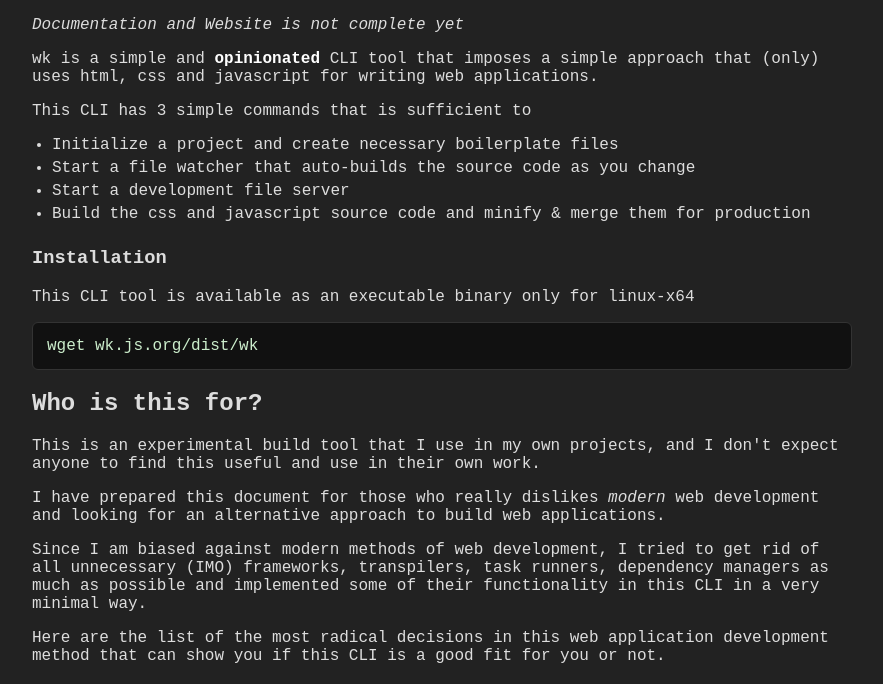
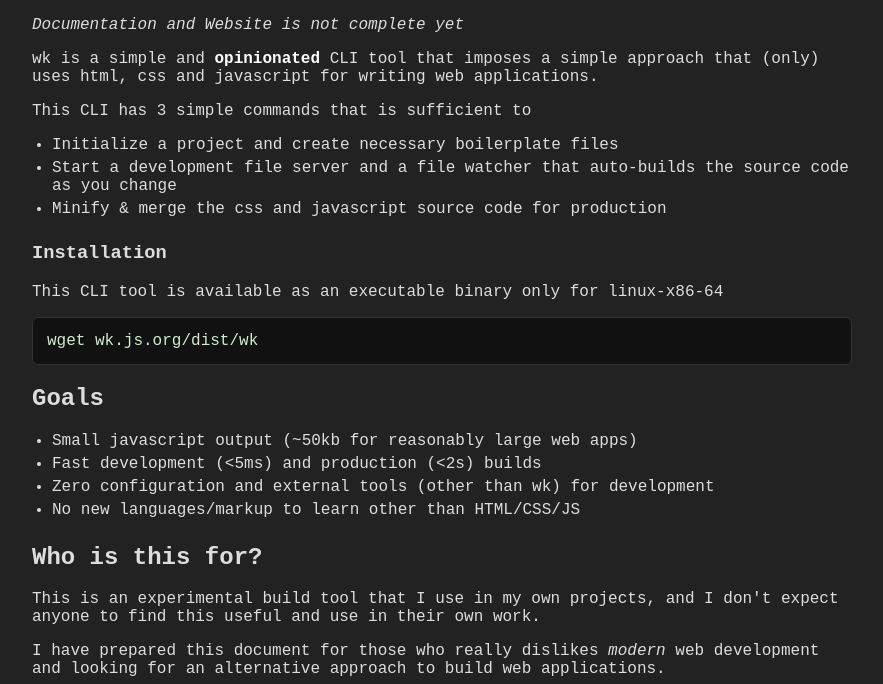
Before and after one commit to alperr/wk, a website: page index.html in a window 1280 px wide. Shown: the part 571-1255 px from the top of the page, without its empty margins (198-1081 px from the left). Drawn offline with Linux system fonts and the light colour scheme.

Commit message:
auto-commit

```diff
--- a/index.html
+++ b/index.html
@@ -77,9 +77,7 @@ pre{background: #111; color: #cec; border-color: #333;}
 /*a{color:#fff;}*/
 .info-blue{color: #bbd5ff;background-color: #004085;border-color: #005095;}
 .info-blue>a{font-weight: bold; color: #eeffff}
-/*.info-red{color: #cce5ff;background-color: #004085;border-color: #005095;}*/
 .info-red{color: #f8d7da;background-color: #721c24;border-color: #822c34;}
-/*.info-red {color:#721c24;background-color:#f8d7da;border-color:#f5c6cb;}*/
 </style>
 </head>
 <body>
@@ -98,16 +96,21 @@ that imposes a simple approach that (only) uses html, css and javascript for wri
 <p>This CLI has 3 simple commands that is sufficient to
 <ul>
 <li>Initialize a project and create necessary boilerplate files</li>
-<li>Start a file watcher that auto-builds the source code as you change</li>
-<li>Start a development file server</li>
-<li>Build the css and javascript source code and minify & merge them for production</li>
+<li>Start a development file server and a file watcher that auto-builds the source code as you change</li>
+<li>Minify & merge the css and javascript source code for production</li>
 </ul>
 
 <h3 id="installation">Installation</h3>
-<p>This CLI tool is available as an executable binary only for linux-x64</p>
+<p>This CLI tool is available as an executable binary only for linux-x86-64</p>
 <pre><code>wget wk.js.org/dist/wk</code></pre>
 
-
+<h2 id="goals">Goals</h2>
+<ul>
+<li>Small javascript output (~50kb for reasonably large web apps)</li>
+<li>Fast development (&lt;5ms) and production (&lt;2s) builds</li>
+<li>Zero configuration and external tools (other than wk) for development</li>
+<li>No new languages/markup to learn other than HTML/CSS/JS</li>
+</ul>
 <h2 id="who-is-this-for">Who is this for?</h2>
 <p>
 This is an experimental build tool that I use in my own projects, and I don't
@@ -130,7 +133,6 @@ Here are the list of the most radical decisions in this web
 application development method that can show you if this CLI is a good fit for you or not.
 </p>
 
-<!--<p class="info info-red abstract">1. Imperative over Declarative / Markup and logic separated </p>-->
 <h3>1. Imperative over Declarative / Markup and logic separated </h3>
 <p>
 Despite writing more code, imperative programming is easier to debug and has less
@@ -152,9 +154,6 @@ markup language since current ones already sufficient to build complex web appli
 Since wk does not introduce any runtime itself, only concept that should be understood is the
 <a href="https://developer.mozilla.org/en-US/docs/Web/Web_Components/Using_custom_elements#using_the_lifecycle_callbacks"> lifecycle callbacks </a>
 of the standart web components.
-
-<!--This results effort to -->
-
 
 </p>
 
```
